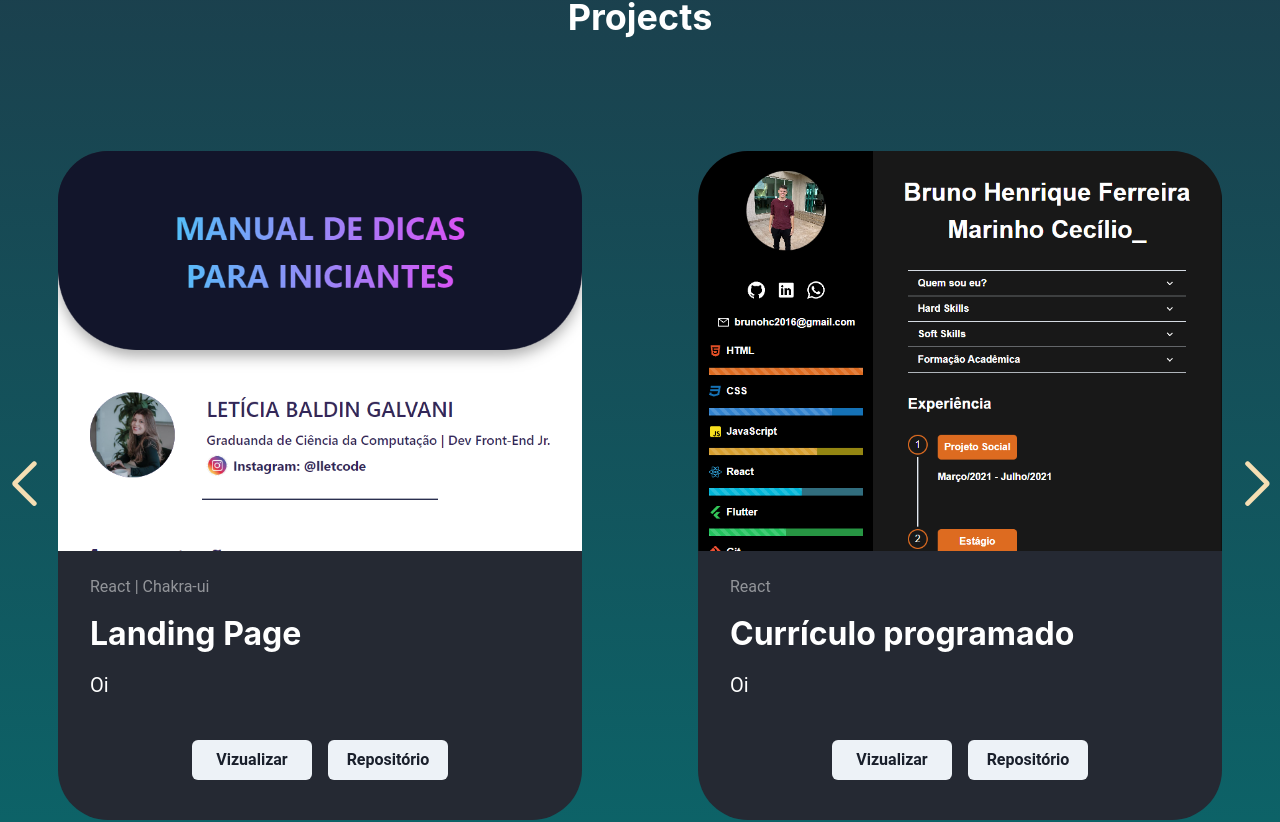
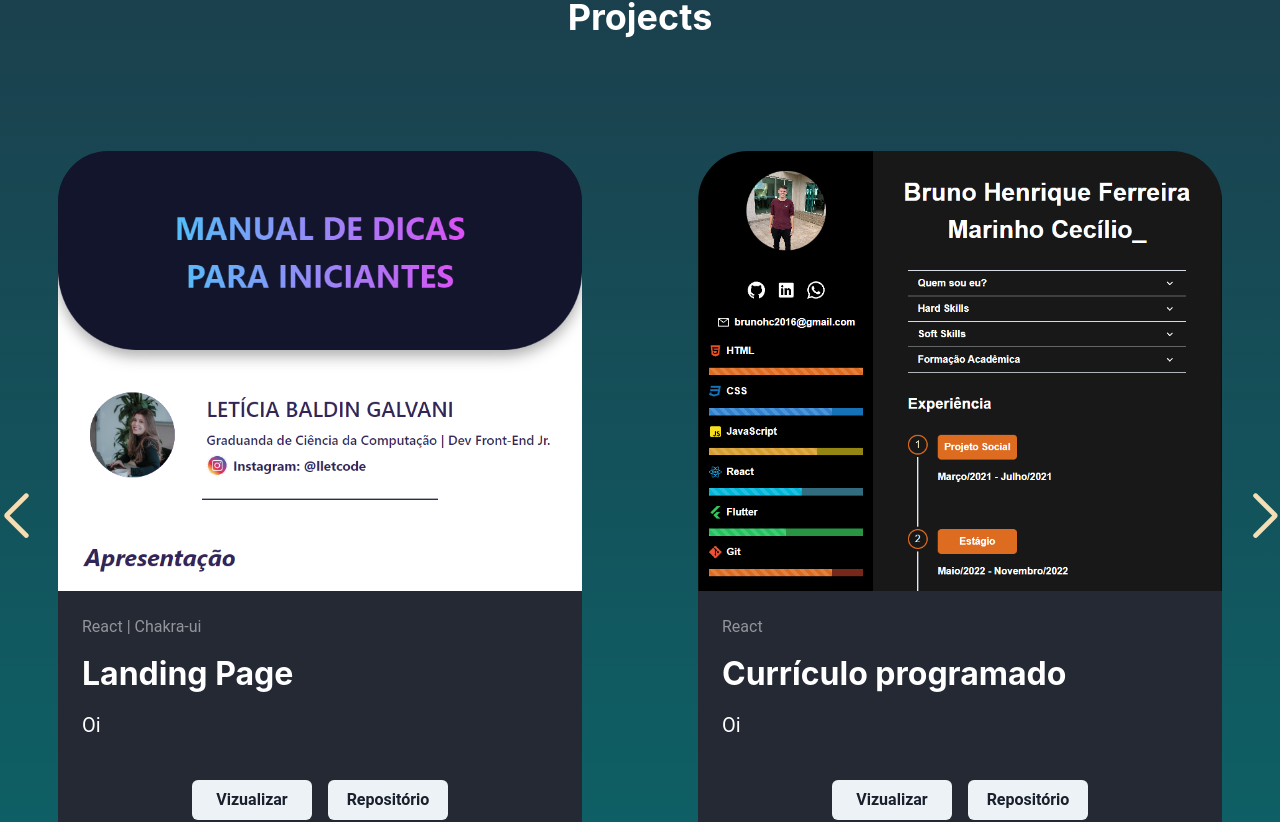
Before and after one commit to SixBruno99/portifolio, a React (Vite) app: page / in a window 1280 px wide. Shown: the part 540-1362 px from the top of the page. Built offline with nearby package versions, Linux system fonts and the light colour scheme.

Commit message:
fix: ajusts in prjects component

```diff
--- a/src/core/components/projects.tsx
+++ b/src/core/components/projects.tsx
@@ -12,16 +12,15 @@ export const Projects = (project: IProjects) => {
 
   return (
     <Flex
-      my="4rem"
+      height="732px"
       width="524px"
+      marginY="4rem"
+      marginX="auto"
+      borderRadius="50px"
       flexDirection="column"
-      backgroundColor="#252933"
-      borderRadius="50px"
-      marginX="auto"
     >
       <Box
         width="524px"
-        overflow="hidden"
         borderTopRadius="50px"
         onMouseEnter={() => setIsHovered(true)}
         onMouseLeave={() => setIsHovered(false)}
@@ -30,10 +29,16 @@ export const Projects = (project: IProjects) => {
           backgroundPosition: isHovered ? "0 100%" : "0 0",
           transition: `background-position ${project.scrollTime} ease`,
           backgroundSize: "524px auto",
-          height: "400px",
+          height: "440px",
         }}
-      ></Box>
-      <Flex flexDirection="column" gap={4} marginX={8} marginTop={6}>
+      >
+        <Box
+          padding={6}
+          marginTop="440px"
+          backgroundColor="#252933"
+          borderBottomRadius="50px"
+        >
+          <Flex flexDirection="column" width="full" gap={4}>
             <Text color="white" fontSize="1rem" opacity="0.5">
               {project.technologies}
             </Text>
@@ -44,7 +49,7 @@ export const Projects = (project: IProjects) => {
               {project.description}
             </Text>
           </Flex>
-      <Flex marginY={10} marginX={8} gap={4} justifyContent="center">
+          <Flex width="full" marginY={10} gap={4} justifyContent="center">
             {project.link && (
               <Button
                 width="120px"
@@ -66,6 +71,8 @@ export const Projects = (project: IProjects) => {
               </Button>
             )}
           </Flex>
+        </Box>
+      </Box>
     </Flex>
   );
 };
--- a/src/pages/home.tsx
+++ b/src/pages/home.tsx
@@ -13,7 +13,7 @@ import "swiper/css";
 import "swiper/css/pagination";
 import "swiper/css/navigation";
 import "swiper/css/autoplay";
-import "../style/swiper.css"
+import "../style/swiper.css";
 
 // Libraries
 import { Swiper, SwiperSlide } from "swiper/react";
--- a/src/style/swiper.css
+++ b/src/style/swiper.css
@@ -2,6 +2,7 @@
 .swiper-button-next {
   color: wheat;
   font-weight: bold;
+  margin-inline: -8px;
 }
 
 .swiper-pagination-bullet-active {
```
Lines whose indentation alone changed are shown as unchanged.
